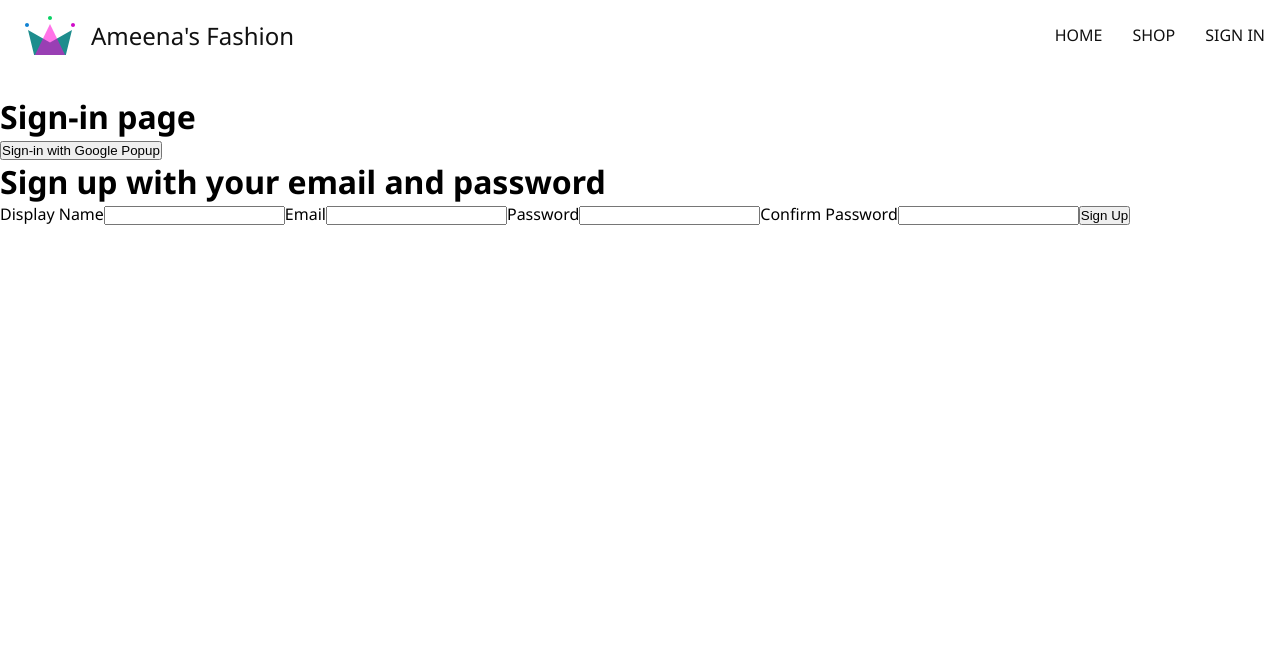
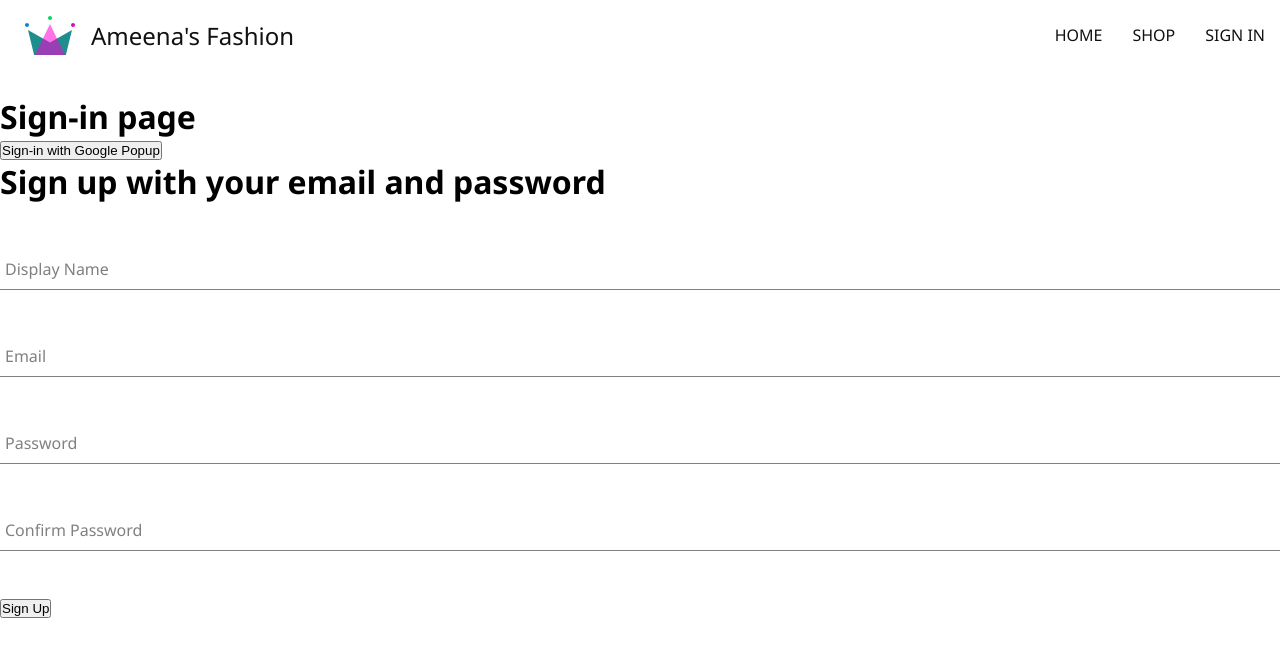
Before and after one commit to mustak/ameena-fashion, a React (Vite) app: page /signin in a window 1280 px wide. Shown: the top 656 px of the page. Built offline with nearby package versions, Linux system fonts and the light colour scheme.

Commit message:
created and styled form input component

```diff
--- /dev/null
+++ b/src/components/form-input/form-input.component.jsx
@@ -0,0 +1,28 @@
+/* eslint-disable react/prop-types */
+import './form-input.styles.scss';
+
+const FormInput = ({ label, name, ...otherProps }) => {
+    return (
+        <div className="group">
+            <input
+                id={name}
+                name={name}
+                {...otherProps}
+                className="form-input"
+            />
+
+            {label && (
+                <label
+                    htmlFor={name}
+                    className={`form-input-label ${
+                        otherProps.value.length > 0 ? 'shrink' : null
+                    }`}
+                >
+                    {label}
+                </label>
+            )}
+        </div>
+    );
+};
+
+export default FormInput;
--- /dev/null
+++ b/src/components/form-input/form-input.styles.scss
@@ -0,0 +1,54 @@
+$sub-color: grey;
+$main-color: black;
+
+@mixin shrinkLabel {
+  top: -14px;
+  font-size: 12px;
+  color: $main-color;
+}
+
+.group {
+  position: relative;
+  margin: 45px 0;
+
+  .form-input {
+    background: none;
+    background-color: white;
+    color: $sub-color;
+    font-size: 18px;
+    padding: 10px 10px 10px 5px;
+    display: block;
+    width: 100%;
+    border: none;
+    border-radius: 0;
+    border-bottom: 1px solid $sub-color;
+    margin: 25px 0;
+
+    &:focus {
+      outline: none;
+    }
+
+    &:focus ~ .form-input-label {
+      @include shrinkLabel();
+    }
+  }
+
+  input[type='password'] {
+    letter-spacing: 0.3em;
+  }
+
+  .form-input-label {
+    color: $sub-color;
+    font-size: 16px;
+    font-weight: normal;
+    position: absolute;
+    pointer-events: none;
+    left: 5px;
+    top: 10px;
+    transition: 300ms ease all;
+
+    &.shrink {
+      @include shrinkLabel();
+    }
+  }
+}
--- a/src/components/signup-form/signup-form.component.jsx
+++ b/src/components/signup-form/signup-form.component.jsx
@@ -4,6 +4,7 @@ import {
     createAuthUserWithEmailAndPassword,
     createUserDocFromAuth,
 } from '../../utils/firebase/firebase.utils';
+import FormInput from '../form-input/form-input.component';
 
 const defaultFormFields = {
     displayName: '',
@@ -57,41 +58,37 @@ const SignupForm = () => {
         <div>
             <h1>Sign up with your email and password</h1>
             <form onSubmit={handleSubmit}>
-                <label htmlFor="displayName">Display Name</label>
-                <input
+                <FormInput
+                    label="Display Name"
                     type="text"
                     name="displayName"
-                    id="displayName"
                     required
                     onChange={handleChange}
                     value={displayName}
                 />
 
-                <label htmlFor="email">Email</label>
-                <input
+                <FormInput
+                    label="Email"
                     type="email"
                     name="email"
-                    id="email"
                     required
                     onChange={handleChange}
                     value={email}
                 />
 
-                <label htmlFor="password">Password</label>
-                <input
+                <FormInput
+                    label="Password"
                     type="password"
                     name="password"
-                    id="password"
                     required
                     onChange={handleChange}
                     value={password}
                 />
 
-                <label htmlFor="confirmPassword">Confirm Password</label>
-                <input
+                <FormInput
+                    label="Confirm Password"
                     type="password"
                     name="confirmPassword"
-                    id="confirmPassword"
                     required
                     onChange={handleChange}
                     value={confirmPassword}
```
